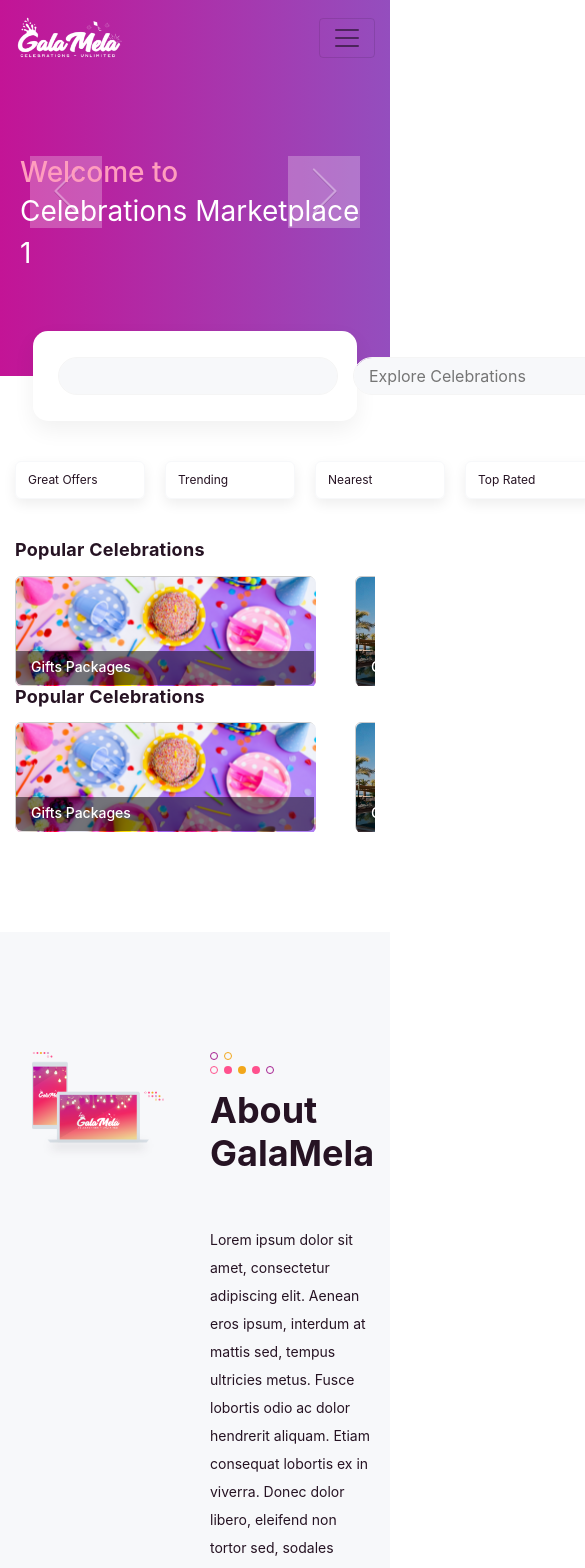
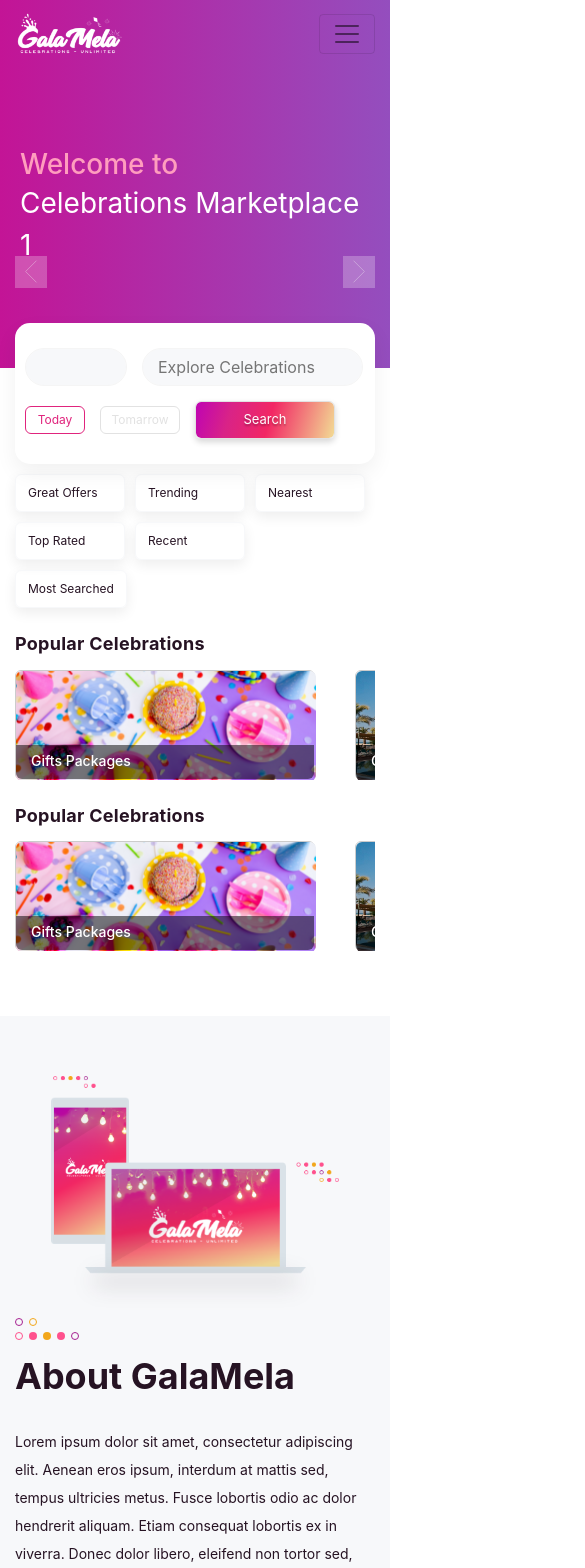
Before and after one commit to ninjadev89/react-poc, a React (Create React App) app: page / in a window 390 px wide. Shown: the top 1568 px of the page, 585 px wide, since content can reach past the window. Built offline with nearby package versions, Linux system fonts and the light colour scheme.

Commit message:
home mobile screens

```diff
--- a/src/components/MultiItemSlider/styles.js
+++ b/src/components/MultiItemSlider/styles.js
@@ -2,6 +2,7 @@
 import styled from 'styled-components';
 
 const MultiItemSliderWrapper = styled.div`
+    margin-bottom : 25px;
     h4 {
         font-size: 18px;
         font-weight:bold;
--- a/src/components/header/index.js
+++ b/src/components/header/index.js
@@ -9,7 +9,7 @@
   return (
         <Elem.HeaderWrapper>
             <Container>
-                <Navbar fixed="top" sticky="top" expand="md" className={'px-0'}>
+                <Navbar expand="md" className={'px-0'}>
                     <Navbar.Brand href="#home">
                         <img src={logo} alt="logo" />
                     </Navbar.Brand>
--- a/src/components/header/styles.js
+++ b/src/components/header/styles.js
@@ -6,7 +6,6 @@
     flex-direction: column;
     width: 100%;
     height: 76px;
-    // background: #E0247D 0% 0% no-repeat padding-box;
     background-image: linear-gradient(to right, #c31496 , #944ebe);
     justify-content:center;
 
@@ -17,6 +16,11 @@
         color: #FFFFFF !important;
         margin-left:8px;
     }
+
+    @media (max-width: 768px) {
+        height:auto;
+        border-bootom: 1px solid #ccc;
+    }
 `;
 
 
--- a/src/components/homeBanner/styles.js
+++ b/src/components/homeBanner/styles.js
@@ -58,6 +58,11 @@
         width: 72px;
         height: 72px;
         background: rgba(255,255,255,0.5);
+
+        @media (max-width: 768px) {
+            width: 32px;
+            height: 32px;
+        }
     }
 
     .carousel-control-prev-icon {
@@ -72,16 +77,30 @@
     .carousel-control-prev-icon {
         width: 27px;
         height: 50px;
+        @media (max-width: 768px) {
+            width: 20px;
+            height: 24px;
+        }
     }
 
     .carousel-control-prev {
         left: 30px;
         top:80px;
+        @media (max-width: 768px) {
+            left: 15px;
+            top:auto;
+            bottom : 80px;
+        }
     }
 
     .carousel-control-next {
         right: 30px;
         top:80px;
+        @media (max-width: 768px) {
+            right: 15px;
+            top:auto;
+            bottom : 80px;
+        }
     }
 
     .carousel-indicators {
--- a/src/components/homeStaticContent/index.js
+++ b/src/components/homeStaticContent/index.js
@@ -14,12 +14,12 @@
         <Elem.AboutUsWrapper>
             <Container>
                 <Row>
-                    <Col>
+                    <Col xs={12}>
                         <Elem.AboutUsImage>
                             <img src={aboutUs} alt="text" />
                         </Elem.AboutUsImage>
                     </Col>
-                    <Col>
+                    <Col xs={12}>
                         <Elem.TitleIcon>
                             <img src={TitleIcon} title="TitleIcon" />
                         </Elem.TitleIcon>
@@ -39,7 +39,7 @@
         <Elem.OurTeamWrapper>
             <Container>
                 <Row>
-                    <Col>
+                    <Col xs={12}>
                         <Elem.TitleIcon>
                             <img src={TitleIcon} title="TitleIcon" />
                         </Elem.TitleIcon>
@@ -51,7 +51,7 @@
                             conubia nostra, per inceptos himenaeos. Phasellus malesuada congue facilisis
                         </p>
                     </Col>
-                    <Col>
+                    <Col xs={12}>
                         <Elem.TeamMembersWrapper>
                             <Elem.TeamMemberWrapper>
                                 <div>
--- a/src/components/homeStaticContent/style.js
+++ b/src/components/homeStaticContent/style.js
@@ -5,6 +5,10 @@
 const AboutUsWrapper = styled.div`
    padding: 120px 0;
    background: #F7F8FA;
+
+    @media (max-width: 768px) {
+        padding: 60px 0;
+    }
 
    & p {
        font-size: 14px;
@@ -29,6 +33,10 @@
     color: #261323;
     font-weight:bold;
     margin-bottom: 50px;
+
+    @media (max-width: 768px) {
+        margin-bottom: 30px;
+    }
 `;
 
 const TitleIcon = styled.div`
@@ -40,8 +48,8 @@
     padding: 120px 0;
     color: #261323;
 
-    p {
-
+    @media (max-width: 768px) {
+        padding: 60px 0;
     }
 `;
 
@@ -64,11 +72,23 @@
     background-repeat: no-repeat;
     padding-left:70px;
 
+    @media (max-width: 768px) {
+        padding-left:40px;
+        width: 120px;
+    }
+
     & div {
         width: 96px;
         height:96px;
         margin-bottom: 15px;
-
+        @media (max-width: 768px) {
+            width: 60px;
+            height: 60px;
+        }
+        img {
+            max-width:100%;
+            height:auto;
+        }
     }
 
     & h6 {
--- a/src/components/search/styles.js
+++ b/src/components/search/styles.js
@@ -8,6 +8,9 @@
   position:relative;
   z-index:2;
   padding-bottom: 100px;
+  @media (max-width: 768px) {
+    padding-bottom: 40px;
+  }
 `;
 
 const SearchContainer = styled.div`
@@ -24,6 +27,14 @@
     position: relative;
     margin: -45px auto 0;
 
+    @media (max-width: 768px) {
+      width: 100%;
+      height: auto;
+      padding: 25px 10px;
+      flex-wrap: wrap;
+    }
+
+
     & input {
       height : 38px;
       background: #F7F8FA 0% 0% no-repeat padding-box;
@@ -33,17 +44,28 @@
       padding: 0 15px;
 
       &:focus {
+        outline:none;
+      }
 
-        outline:none;
+      @media (max-width: 768px) {
+         width:30%;
+         margin-bottom: 15px;
       }
     }
 
 `;
 
 const SearchField = styled.span`
-  display: flex;
-  flex-direction: column;
-  width: 100%;
+    display: flex;
+    flex-direction: column;
+    width: 100%;
+
+    @media (max-width: 768px) {
+      width: 65%;
+      input {
+        width:100%;
+      }
+    }
 `;
 
 const SelectDate = styled.button`
@@ -54,8 +76,14 @@
   background:#fff;
   font-size:12px;
   padding: 0 6px;
+  display:inline-block;
+
+  @media (max-width: 768px) {
+    margin-left: 0px;
+    margin-right: 15px;
+  }
+
   min-width: ${props => props.lg ? "80px" : "60px"};
-  display:inline-block;
   color:${props => props.active ? "#E0247D" : "#E2E2E2"}
 
 `;
@@ -73,6 +101,10 @@
     display:inline-block;
     margin-left: 20px;
     border:1px solid #E2E2E2;
+
+    @media (max-width: 768px) {
+      margin-left: 0px;
+    }
 `;
 
 const CategoryWrapper = styled.div`
@@ -81,6 +113,11 @@
     display: flex;
     align-items: center;
     justify-content: flex-start;
+
+    @media (max-width: 768px) {
+        flex-wrap : wrap;
+        margin:0 0 25px;
+    }
 `;
 
 const CategoryItem = styled.div`
@@ -96,6 +133,12 @@
     border-radius: 6px;
     height: 38px;
     color: #261323;
+
+    @media (max-width: 768px) {
+      flex-wrap: wrap;
+      margin: 10px 10px 0 0;
+      min-width: 110px;
+    }
 `;
 
 export default {
```
